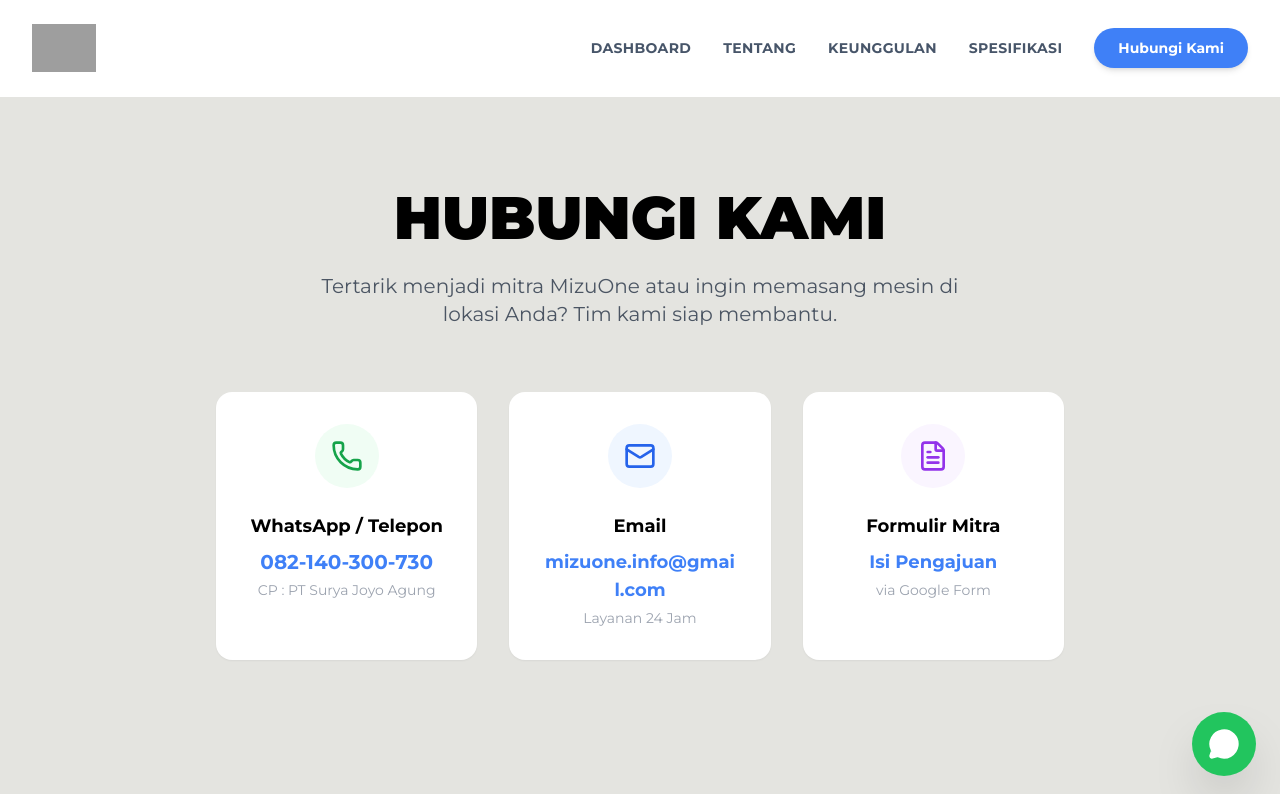
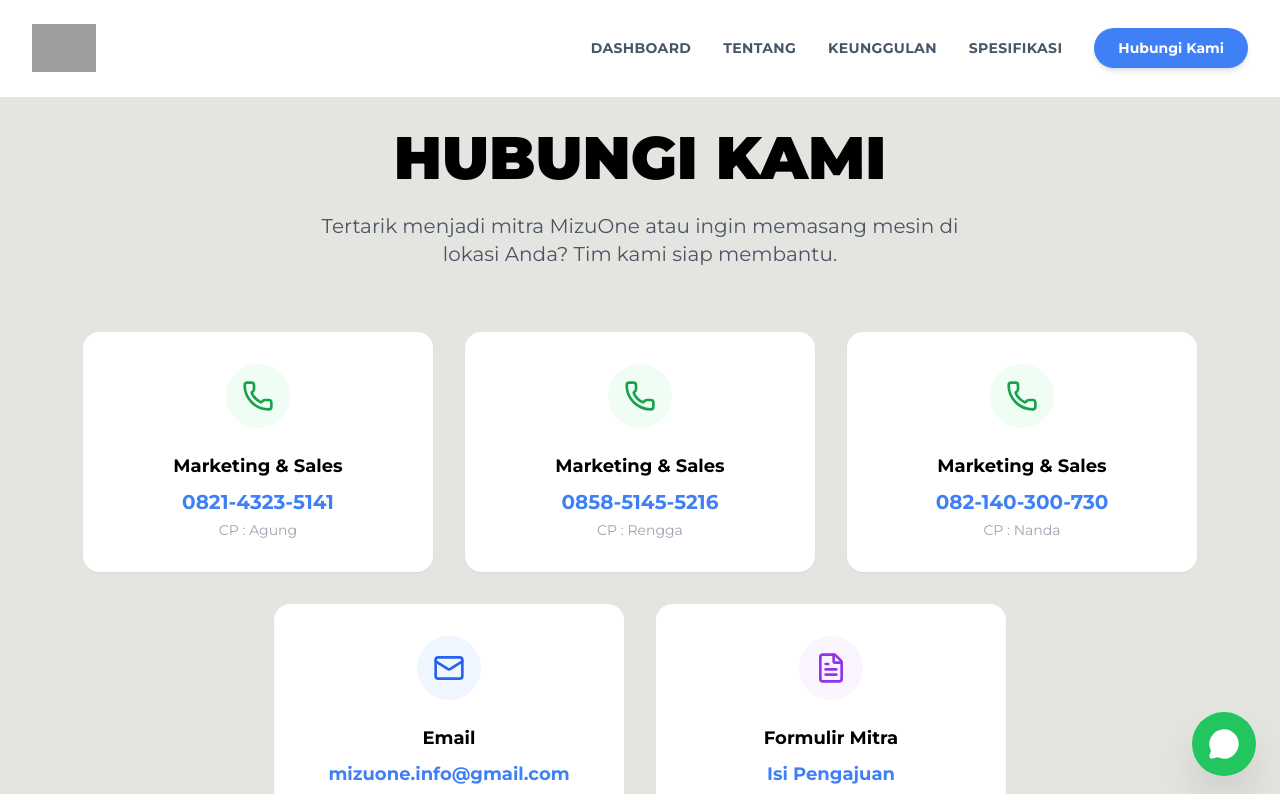
Before and after one commit to RafiwS/MizuOne-Project, a React (Vite) app in the folder mizuone-landing-page/: page /contact in a window 1280 px wide. Shown: the top 794 px of the page. Built offline with nearby package versions, Linux system fonts and the light colour scheme; grey boxes are pictures that could not be loaded.

Commit message:
Update Contact page layout and content

```diff
--- a/mizuone-landing-page/src/pages/Contact.tsx
+++ b/mizuone-landing-page/src/pages/Contact.tsx
@@ -7,7 +7,7 @@ const Contact = () => {
     <>
       <Navbar />
       <main className="pt-32 pb-20 min-h-screen bg-[#E4E4E0] flex items-center">
-        <div className="max-w-4xl mx-auto px-6 w-full">
+        <div className="max-w-7xl mx-auto px-6 w-full">
           <div className="text-center mb-16">
             <h1 className="text-4xl md:text-6xl font-black text-black mb-6">
               HUBUNGI KAMI
@@ -17,17 +17,36 @@ const Contact = () => {
             </p>
           </div>
 
-          <div className="grid md:grid-cols-3 gap-8">
-            <a href="https://wa.me/6282140300730" target="_blank" className="bg-white p-8 rounded-2xl shadow-sm hover:shadow-md transition text-center flex flex-col items-center group">
+          <div className="flex flex-wrap justify-center gap-8">
+
+            <a href="https://wa.me/6282143235141?text=Halo%20Mas%20Agung,%20saya%20tertarik%20dengan%20MizuOne" target="_blank" className="bg-white p-8 rounded-2xl shadow-sm hover:shadow-md transition text-center flex flex-col items-center group w-full md:w-[350px]">
               <div className="w-16 h-16 bg-green-50 rounded-full flex items-center justify-center mb-6 group-hover:bg-green-500 transition">
                 <Phone className="w-8 h-8 text-green-600 group-hover:text-white transition" />
               </div>
-              <h3 className="font-bold text-lg mb-2">WhatsApp / Telepon</h3>
-              <p className="text-mizu-blue font-bold text-xl">082-140-300-730</p>
-              <p className="text-gray-400 text-sm mt-1">CP : PT Surya Joyo Agung</p>
+              <h3 className="font-bold text-lg mb-2">Marketing & Sales</h3>
+              <p className="text-mizu-blue font-bold text-xl">0821-4323-5141</p>
+              <p className="text-gray-400 text-sm mt-1">CP : Agung</p>
             </a>
 
-            <a href="mailto:mizuone.info@gmail.com" className="bg-white p-8 rounded-2xl shadow-sm hover:shadow-md transition text-center flex flex-col items-center group">
+            <a href="https://wa.me/6285851455216?text=Halo%20Mas%20Rengga,%20saya%20tertarik%20dengan%20MizuOne" target="_blank" className="bg-white p-8 rounded-2xl shadow-sm hover:shadow-md transition text-center flex flex-col items-center group w-full md:w-[350px]">
+              <div className="w-16 h-16 bg-green-50 rounded-full flex items-center justify-center mb-6 group-hover:bg-green-500 transition">
+                <Phone className="w-8 h-8 text-green-600 group-hover:text-white transition" />
+              </div>
+              <h3 className="font-bold text-lg mb-2">Marketing & Sales</h3>
+              <p className="text-mizu-blue font-bold text-xl">0858-5145-5216</p>
+              <p className="text-gray-400 text-sm mt-1">CP : Rengga</p>
+            </a>
+
+            <a href="https://wa.me/6282140300730" target="_blank" className="bg-white p-8 rounded-2xl shadow-sm hover:shadow-md transition text-center flex flex-col items-center group w-full md:w-[350px]">
+              <div className="w-16 h-16 bg-green-50 rounded-full flex items-center justify-center mb-6 group-hover:bg-green-500 transition">
+                <Phone className="w-8 h-8 text-green-600 group-hover:text-white transition" />
+              </div>
+              <h3 className="font-bold text-lg mb-2">Marketing & Sales</h3>
+              <p className="text-mizu-blue font-bold text-xl">082-140-300-730</p>
+              <p className="text-gray-400 text-sm mt-1">CP : Nanda</p>
+            </a>
+
+            <a href="mailto:mizuone.info@gmail.com" className="bg-white p-8 rounded-2xl shadow-sm hover:shadow-md transition text-center flex flex-col items-center group w-full md:w-[350px]">
               <div className="w-16 h-16 bg-blue-50 rounded-full flex items-center justify-center mb-6 group-hover:bg-blue-500 transition">
                 <Mail className="w-8 h-8 text-blue-600 group-hover:text-white transition" />
               </div>
@@ -36,7 +55,7 @@ const Contact = () => {
               <p className="text-gray-400 text-sm mt-1">Layanan 24 Jam</p>
             </a>
 
-            <a href="https://bit.ly/FormPengajuanMIZUONE" target="_blank" className="bg-white p-8 rounded-2xl shadow-sm hover:shadow-md transition text-center flex flex-col items-center group">
+            <a href="https://bit.ly/FormPengajuanMIZUONE" target="_blank" className="bg-white p-8 rounded-2xl shadow-sm hover:shadow-md transition text-center flex flex-col items-center group w-full md:w-[350px]">
               <div className="w-16 h-16 bg-purple-50 rounded-full flex items-center justify-center mb-6 group-hover:bg-purple-500 transition">
                 <FileText className="w-8 h-8 text-purple-600 group-hover:text-white transition" />
               </div>
@@ -44,6 +63,7 @@ const Contact = () => {
               <p className="text-mizu-blue font-bold text-lg">Isi Pengajuan</p>
               <p className="text-gray-400 text-sm mt-1">via Google Form</p>
             </a>
+
           </div>
         </div>
       </main>
```
